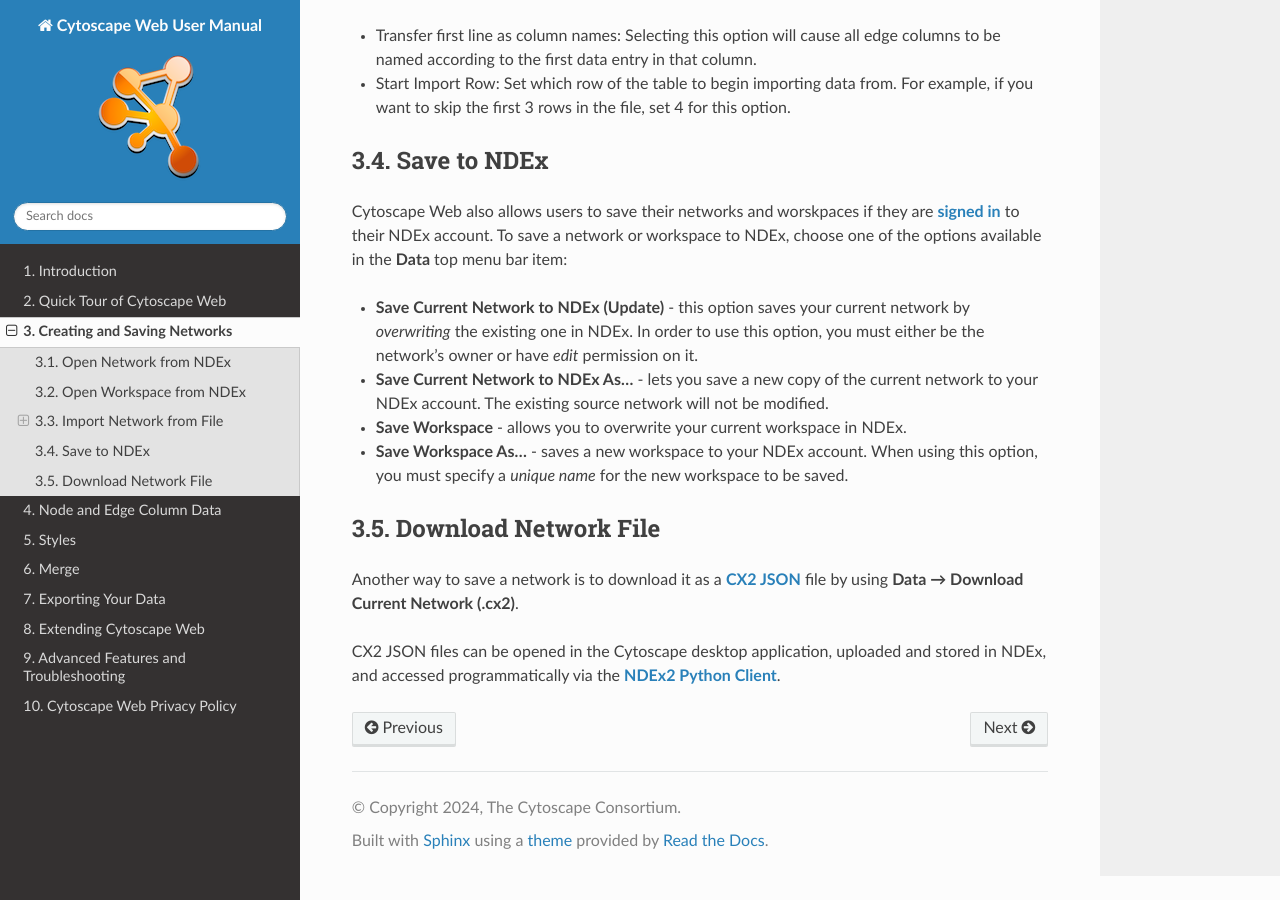
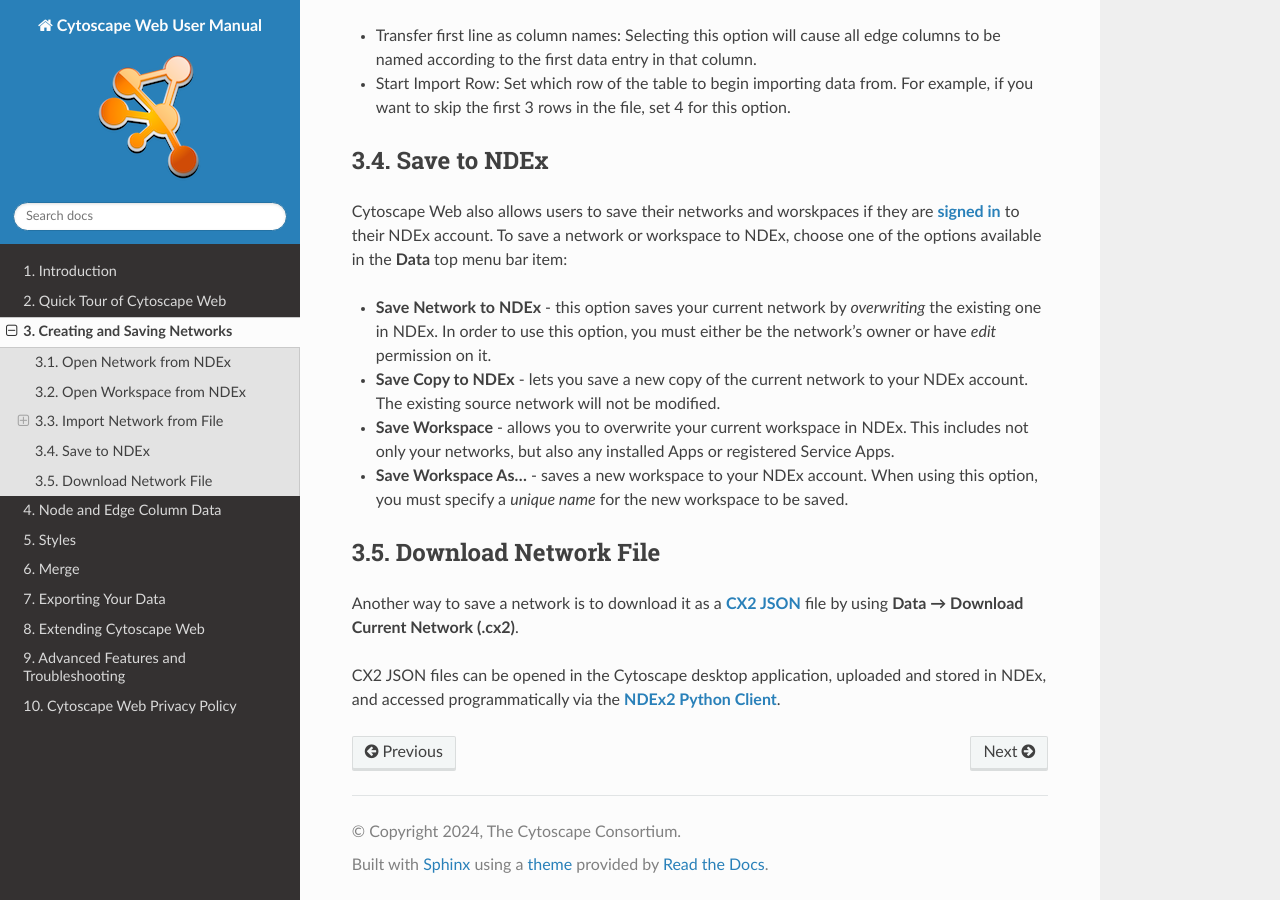
Before and after one commit to cytoscape/web-cytoscape-manual, a Sphinx documentation site: the page built from docs/Creating_Networks.md, in a window 1280 px wide and 900 px high, scrolled down 4873 px. Built offline with Sphinx 7.4.7 and the Read the Docs theme 3.1.0, drawn with Linux system fonts in a browser that asks for light colours.

Commit message:
Update Creating_Networks.md

```diff
--- a/docs/Creating_Networks.md
+++ b/docs/Creating_Networks.md
@@ -172,11 +172,11 @@
 
 Cytoscape Web also allows users to save their networks and worskpaces if they are **[signed in](Quick_Tour_of_Cytoscape.md#sign-in-button)** to their NDEx account. To save a network or workspace to NDEx, choose one of the options available in the **Data** top menu bar item:
 
-   - **Save Current Network to NDEx (Update)** - this option saves your current network by *overwriting* the existing one in NDEx. In order to use this option, you must either be the network's owner or have *edit* permission on it.
+   - **Save Network to NDEx** - this option saves your current network by *overwriting* the existing one in NDEx. In order to use this option, you must either be the network's owner or have *edit* permission on it.
 
-   - **Save Current Network to NDEx As...** - lets you save a new copy of the current network to your NDEx account. The existing source network will not be modified.
+   - **Save Copy to NDEx** - lets you save a new copy of the current network to your NDEx account. The existing source network will not be modified.
 
-   - **Save Workspace** - allows you to overwrite your current workspace in NDEx.
+   - **Save Workspace** - allows you to overwrite your current workspace in NDEx. This includes not only your networks, but also any installed Apps or registered Service Apps.
 
    - **Save Workspace As...** - saves a new workspace to your NDEx account. When using this option, you must specify a *unique name* for the new workspace to be saved.
 
```
